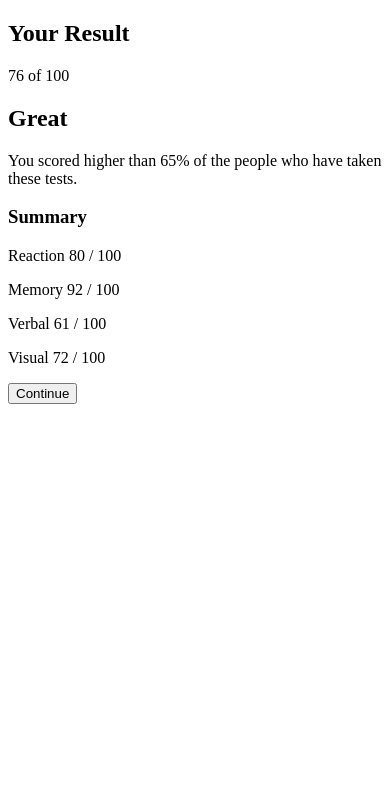
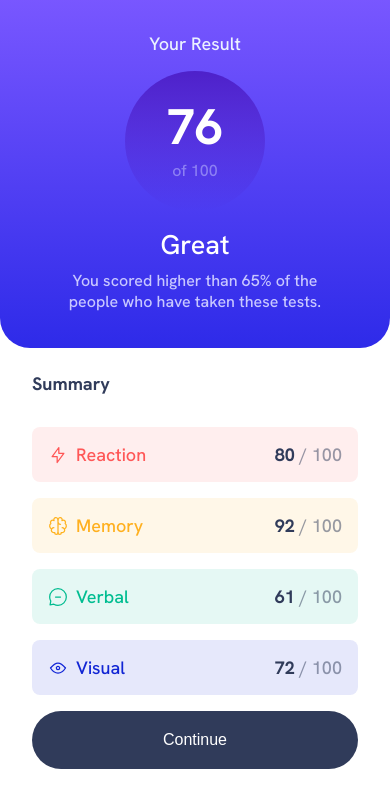
Before and after one commit to EderOBarreto/results-summary, a plain HTML site: page index.html in a window 390 px wide. Drawn offline with Linux system fonts and the light colour scheme.

Commit message:
Add mobile stylesheet

```diff
--- /dev/null
+++ b/index.css
@@ -0,0 +1,237 @@
+@font-face {
+  font-family: "Hanken Grotesk";
+  font-weight: 400;
+  src: url("assets/fonts/static/HankenGrotesk-Medium.ttf") format("truetype");
+}
+
+@font-face {
+  font-family: "Hanken Grotesk";
+  font-weight: 600;
+  src: url("assets/fonts/static/HankenGrotesk-Bold.ttf") format("truetype");
+}
+
+@font-face {
+  font-family: "Hanken Grotesk";
+  font-weight: 800;
+  src: url("assets/fonts/static/HankenGrotesk-ExtraBold.ttf") format("truetype");
+}
+
+:root {
+  /* Primary Colors */
+  --light-red: hsl(0, 100%, 67%);
+  --orangey-yellow: hsl(39, 100%, 56%);
+  --green-teal: hsl(166, 100%, 37%);
+  --cobalt-blue: hsl(234, 85%, 45%);
+
+  /* Primary Colors Gradients */
+  --light-red-10: hsla(0, 100%, 67%, 0.1);
+  --orangey-yellow-10: hsla(39, 100%, 56%, 0.1);
+  --green-teal-10: hsla(166, 100%, 37%, 0.1);
+  --cobalt-blue-10: hsla(234, 85%, 45%, 0.1);
+
+  /* Gradients */
+  --light-slate-blue: hsl(252, 100%, 67%);
+  --light-royal-blue: hsl(241, 81%, 54%);
+
+  --violet-blue: hsla(256, 72%, 46%, 1);
+  --persian-blue: hsla(241, 72%, 46%, 0);
+
+  /* Neutral */
+  --white: hsl(0, 0%, 100%);
+  --pale-blue: hsl(221, 100%, 96%);
+  --light-lavender: hsl(241, 100%, 89%);
+  --light-lavender-50: hsla(241, 100%, 89%, 0.5);
+  --dark-gray-blue: hsl(224, 30%, 27%);
+  --dark-gray-blue-50: hsla(224, 30%, 27%, 0.5);
+}
+
+body {
+  margin: 0;
+  font-size: 18px;
+  font-family: "Hanken Grotesk", sans-serif;
+}
+
+h1,
+h2,
+h3,
+h4,
+h5,
+h6 {
+  margin: 0;
+}
+
+p {
+  margin: 0;
+}
+
+ul {
+  margin: 0;
+  padding: 0;
+}
+
+/* helper */
+
+.bg-light-red {
+  background: var(--light-red-10);
+}
+
+.text-light-red {
+  color: var(--light-red);
+}
+
+.bg-orangey-yellow {
+  background: var(--orangey-yellow-10);
+}
+
+.text-orangey-yellow {
+  color: var(--orangey-yellow);
+}
+
+.bg-green-teal {
+  background: var(--green-teal-10);
+}
+
+.text-green-teal {
+  color: var(--green-teal);
+}
+
+.bg-cobalt-blue {
+  background: var(--cobalt-blue-10);
+}
+
+.text-cobalt-blue {
+  color: var(--cobalt-blue);
+}
+
+.text-dark-gray-blue {
+  color: var(--dark-gray-blue);
+}
+
+.text-bold {
+  font-weight: bold;
+}
+
+.text-400 {
+  font-weight: 400;
+}
+
+.text-dark-gray-blue-50 {
+  color: var(--dark-gray-blue-50);
+}
+
+.text-light-lavender-50 {
+  color: var(--light-lavender-50);
+}
+
+/*  */
+
+.container {
+  margin-bottom: 32px;
+}
+
+@media (min-width: 720px) {
+  /* modal logic */
+  .results-summary {
+    position: absolute;
+    width: 700px;
+    left: 50%;
+    top: 50%;
+    transform: translate3d(-50%, -50%, 0);
+
+    display: grid;
+    grid-template-columns: repeat(2, 1fr);
+    gap: 20px;
+  }
+}
+
+.result {
+  display: flex;
+  flex-direction: column;
+  align-items: center;
+  width: 100%;
+  padding-top: 32px;
+  background: linear-gradient(var(--light-slate-blue), var(--light-royal-blue));
+  border-bottom-right-radius: 30px;
+  border-bottom-left-radius: 30px;
+}
+
+.result-title {
+  color: var(--pale-blue);
+  font-size: 18px;
+  font-weight: 400;
+}
+
+.result-display {
+  display: grid;
+  border-radius: 100%;
+  justify-items: center;
+  align-content: center;
+  gap: 8px;
+  width: 140px;
+  height: 140px;
+  margin-top: 16px;
+  background: linear-gradient(var(--violet-blue), var(--persian-blue));
+}
+
+.result-display-score {
+  font-size: 50px;
+  line-height: 50px;
+  color: var(--white);
+  font-weight: bold;
+}
+
+.result-display-total-score {
+  color: var(--light-lavender-50);
+  font-size: 16px;
+}
+
+.result-evaluation-title {
+  color: var(--white);
+  font-weight: 400;
+  margin-top: 16px;
+}
+
+.result-evaluation-message {
+  color: var(--light-lavender);
+  font-weight: 400;
+  text-align: center;
+  font-size: 16px;
+  padding-top: 8px;
+  padding-bottom: 36px;
+}
+
+.summary {
+  margin-top: 24px;
+  padding: 0 32px;
+}
+
+.summary-title {
+  margin-bottom: 32px;
+  font-size: 18px;
+}
+
+.summary-list {
+  display: grid;
+  gap: 16px;
+  margin-bottom: 16px;
+}
+
+.summary-item {
+  border-radius: 8px;
+  padding: 16px;
+  display: grid;
+  grid-template-columns: repeat(2, auto) 1fr;
+  gap: 8px;
+  justify-items: end;
+  align-items: center;
+}
+
+.summary-button {
+  width: 100%;
+  border: 0;
+  border-radius: 30px;
+  padding: 20px;
+  background-color: var(--dark-gray-blue);
+  color: var(--white);
+  font-size: 16px;
+}
--- a/index.html
+++ b/index.html
@@ -4,65 +4,78 @@
     <meta charset="UTF-8" />
     <meta name="viewport" content="width=device-width, initial-scale=1.0" />
     <!-- displays site properly based on user's device -->
-
+    <link rel="preconnect" href="https://fonts.googleapis.com" />
+    <link rel="preconnect" href="https://fonts.gstatic.com" crossorigin />
+    <link
+      href="https://fonts.googleapis.com/css2?family=Hanken+Grotesk:wght@500;700;800&display=swap"
+      rel="stylesheet"
+    />
     <link
       rel="icon"
       type="image/png"
       sizes="32x32"
       href="./assets/images/favicon-32x32.png"
     />
+    <link rel="stylesheet" href="index.css" />
 
     <title>Frontend Mentor | Results summary component</title>
-
-    <!-- Feel free to remove these styles or customise in your own stylesheet 👍 -->
-    <style>
-      .attribution {
-        font-size: 11px;
-        text-align: center;
-      }
-      .attribution a {
-        color: hsl(228, 45%, 44%);
-      }
-    </style>
   </head>
   <body>
-    <main>
-      <section>
-        <h1>Your Result</h1>
-        <div>
-          <span>76</span>
-          <span> of 100</span>
-        </div>
-        <h2>Great</h2>
-        <p>
-          You scored higher than 65% of the people who have taken these tests.
-        </p>
-      </section>
-      <section>
-        <h3>Summary</h3>
+    <main class="container">
+      <article class="results-summary">
+        <section class="result">
+          <h1 class="result-title">Your Result</h1>
+          <div class="result-display">
+            <span class="result-display-score">76</span>
+            <span class="result-display-total-score"> of 100</span>
+          </div>
+          <h2 class="result-evaluation-title">Great</h2>
+          <p class="result-evaluation-message">
+            You scored higher than 65% of the <br />
+            people who have taken these tests.
+          </p>
+        </section>
+        <section class="summary">
+          <h3 class="summary-title text-dark-gray-blue">Summary</h3>
+          <ul class="summary-list">
+            <li class="summary-item bg-light-red text-light-red">
+              <img
+                src="./assets/images/icon-reaction.svg"
+                alt="Reaction Icon"
+              />
+              Reaction
+              <div class="text-dark-gray-blue text-bold">
+                80 <span class="text-dark-gray-blue-50 text-400">/ 100</span>
+              </div>
+            </li>
 
-        <p>
-          Reaction
-          <span>80 / 100</span>
-        </p>
+            <li class="summary-item bg-orangey-yellow text-orangey-yellow">
+              <img src="./assets/images/icon-memory.svg" alt="Memory Icon" />
+              Memory
+              <div class="text-dark-gray-blue text-bold">
+                92 <span class="text-dark-gray-blue-50 text-400">/ 100</span>
+              </div>
+            </li>
 
-        <p>
-          Memory
-          <span>92 / 100</span>
-        </p>
+            <li class="summary-item bg-green-teal text-green-teal">
+              <img src="./assets/images/icon-verbal.svg" alt="Verbal Icon" />
+              Verbal
+              <div class="text-dark-gray-blue text-bold">
+                61 <span class="text-dark-gray-blue-50 text-400">/ 100</span>
+              </div>
+            </li>
 
-        <p>
-          Verbal
-          <span>61 / 100</span>
-        </p>
-
-        <p>
-          Visual
-          <span>72 / 100</span>
-        </p>
-      </section>
-
-      <button>Continue</button>
+            <li class="summary-item bg-cobalt-blue text-cobalt-blue">
+              <img src="./assets/images/icon-visual.svg" alt="Visual Icon" />
+              Visual
+              <div class="text-dark-gray-blue text-bold">
+                72 <span class="text-dark-gray-blue-50 text-400">/ 100</span>
+              </div>
+            </li>
+          </ul>
+          <button class="summary-button">Continue</button>
+        </section>
+      </article>
     </main>
 
     <!-- <div class="attribution">
```
